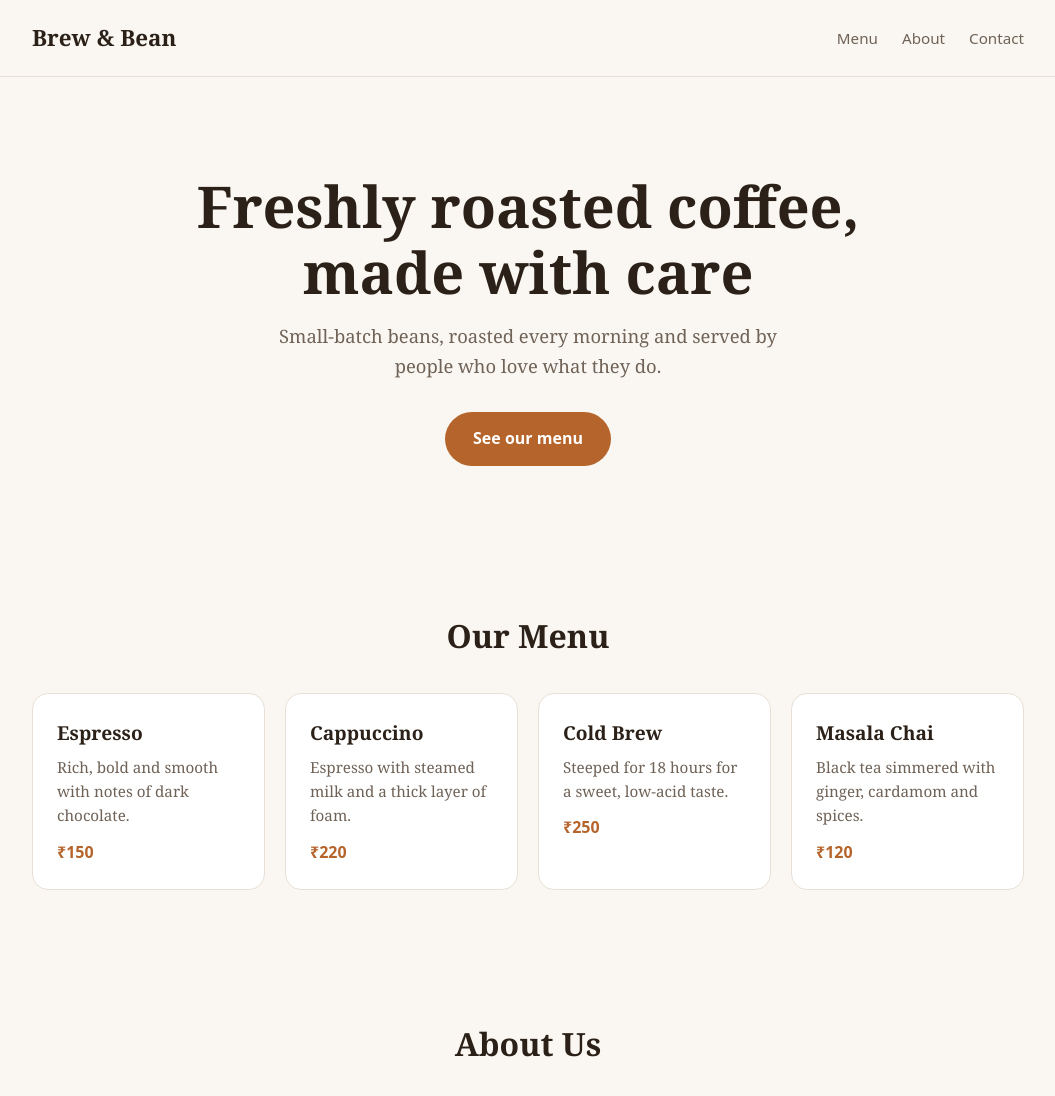
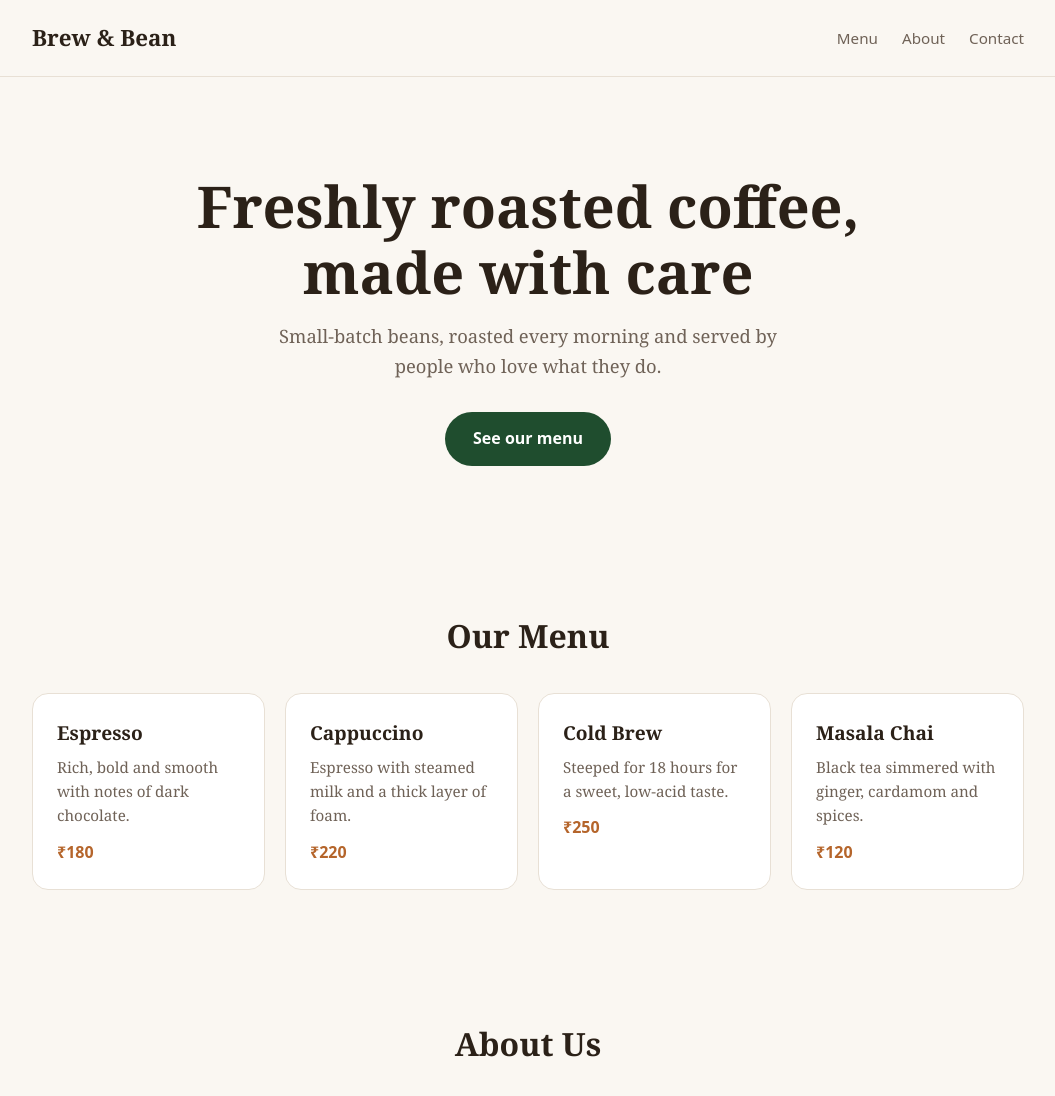
Before and after one commit to MeezanOne/Test-tel, a plain HTML site: page index.html in a window 1280 px wide. Shown: the top 1096 px of the page, without its empty margins (112-1167 px from the left). Drawn offline with Linux system fonts and the light colour scheme.

Commit message:
Website updates from Telegram (#1)

```diff
--- a/index.html
+++ b/index.html
@@ -27,7 +27,7 @@
     .hero { padding: 96px 0 80px; text-align: center; }
     .hero h1 { font-size: clamp(2.2rem, 5vw, 3.6rem); line-height: 1.15; margin-bottom: 16px; }
     .hero p { font-size: 1.15rem; color: var(--muted); max-width: 560px; margin: 0 auto 32px; }
-    .btn { display: inline-block; background: var(--accent); color: #fff; padding: 14px 28px; border-radius: 999px;
+    .btn { display: inline-block; background: #1f4d2e; color: #fff; padding: 14px 28px; border-radius: 999px;
            text-decoration: none; font-family: system-ui, sans-serif; font-weight: 600; }
 
     section { padding: 64px 0; }
@@ -77,7 +77,7 @@
           <div class="item">
             <h3>Espresso</h3>
             <p>Rich, bold and smooth with notes of dark chocolate.</p>
-            <span class="price">₹150</span>
+            <span class="price">₹180</span>
           </div>
           <div class="item">
             <h3>Cappuccino</h3>
```
